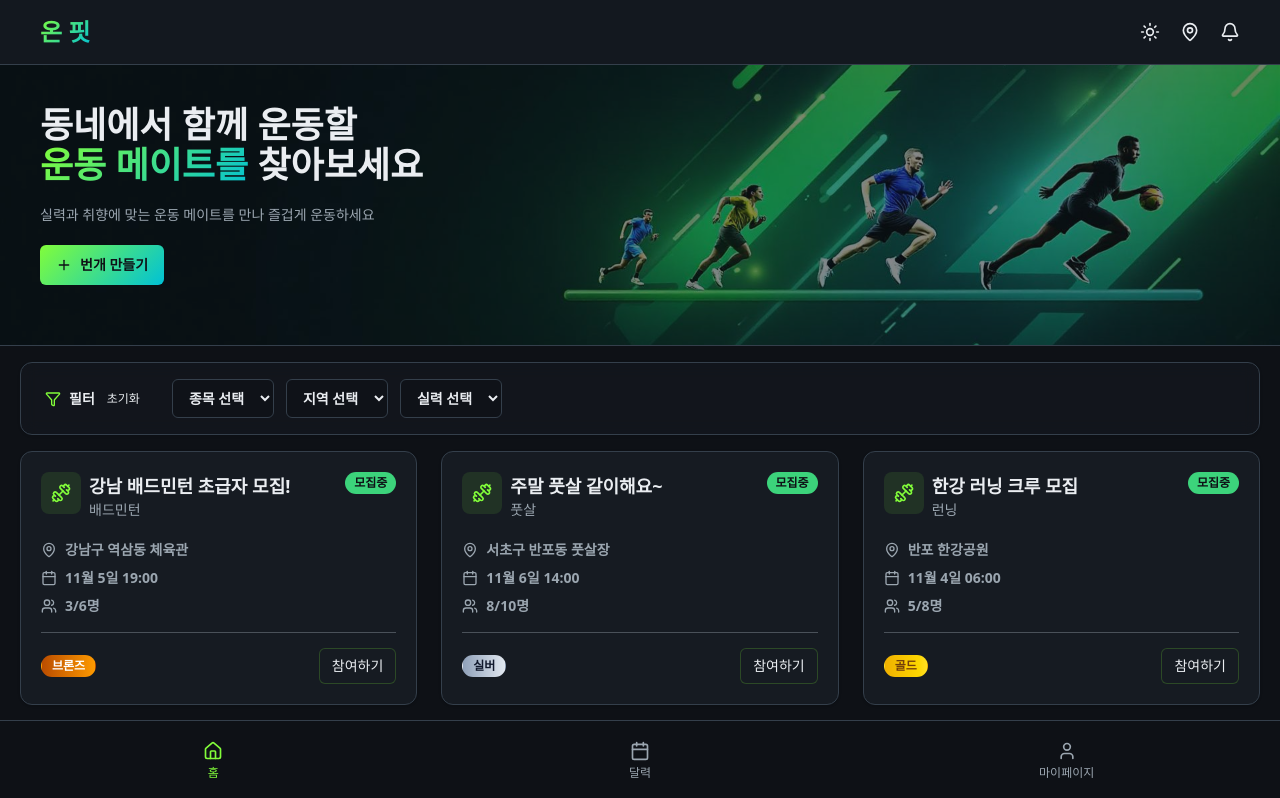
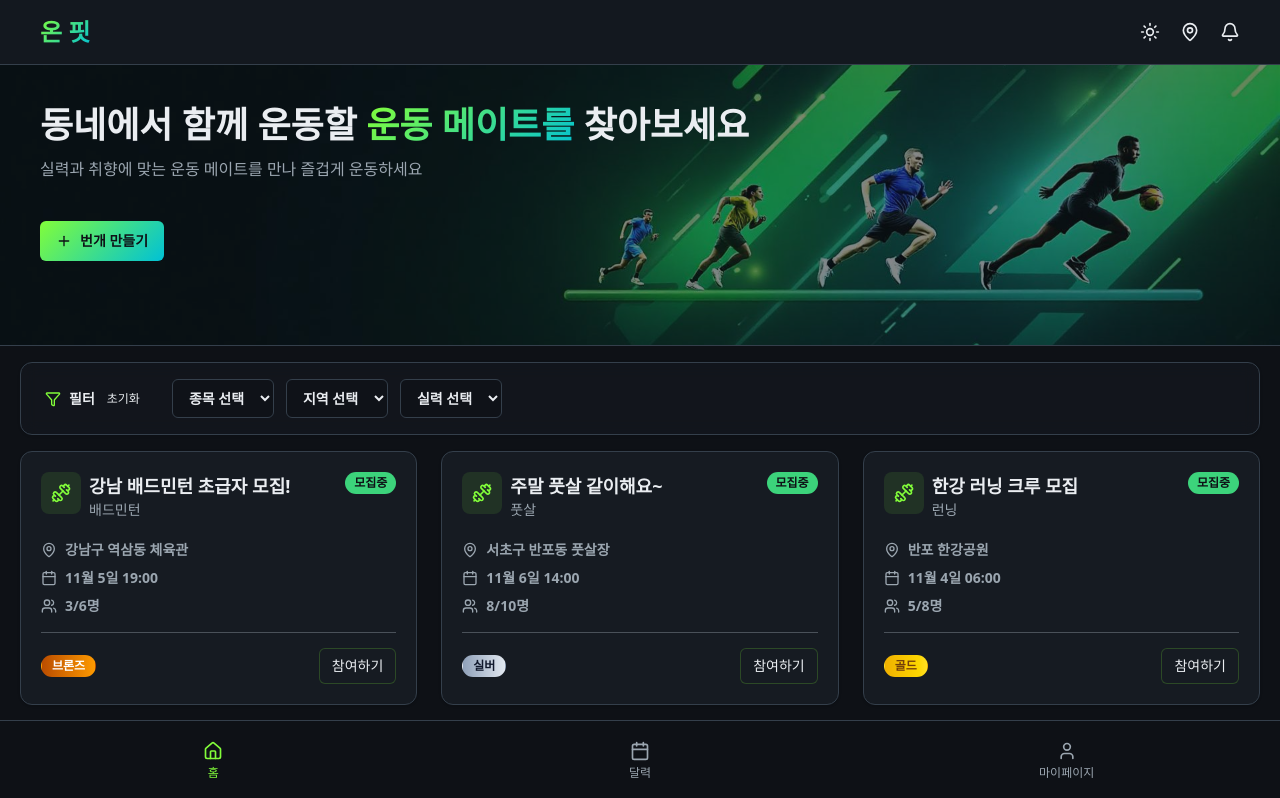
Before and after one commit to shinhaeng1204/on-fit, a Next.js app in the folder on-fit-next/: page / in a window 1280 px wide. Shown: the top 798 px of the page. Built offline with nearby package versions, Linux system fonts and the light colour scheme.

Commit message:
style: 메인 배너 배치 수정
md: 이상일때 자연스럽게 배치 수정

```diff
--- a/on-fit-next/src/app/(main)/page.tsx
+++ b/on-fit-next/src/app/(main)/page.tsx
@@ -113,18 +113,23 @@ export default function Home() {
             fill
             className="w-full object-cover opacity-50"/>
             <div className="absolute top-10 ml-10 text-3xl md:text-4xl font-bold">
-                <div>동네에서 함께 운동할</div>
                 <div className="flex">
+                     <div>동네에서 함께 운동할&nbsp; </div>
+                     <div className="text-gradient-brand hidden md:block">운동 메이트를&nbsp; </div>
+                     <div className="hidden md:block">찾아보세요</div>
+                     </div>
+
+                <div className="flex md:hidden">
                     <div className="text-gradient-brand">운동 메이트를&nbsp; </div>
                     <div>찾아보세요</div>
                 </div>
-                <div className="mt-3 md:mt-5 font-medium text-sm text-muted-foreground">실력과 취향에 맞는 운동 메이트를 만나 <br className="md:hidden"/> 즐겁게 운동하세요</div>
+                <div className="mt-3 md:text-base font-medium text-sm text-muted-foreground">실력과 취향에 맞는 운동 메이트를 만나 <br className="md:hidden"/> 즐겁게 운동하세요</div>
                 <Button
                 variant="hero"
                 size="default"
                 leftIcon={<Plus/>}
                 href="create"
-                className="mt-3 md:mt-5"
+                className="mt-3 md:mt-10"
                 >번개 만들기</Button>
 
                  </div>
```
